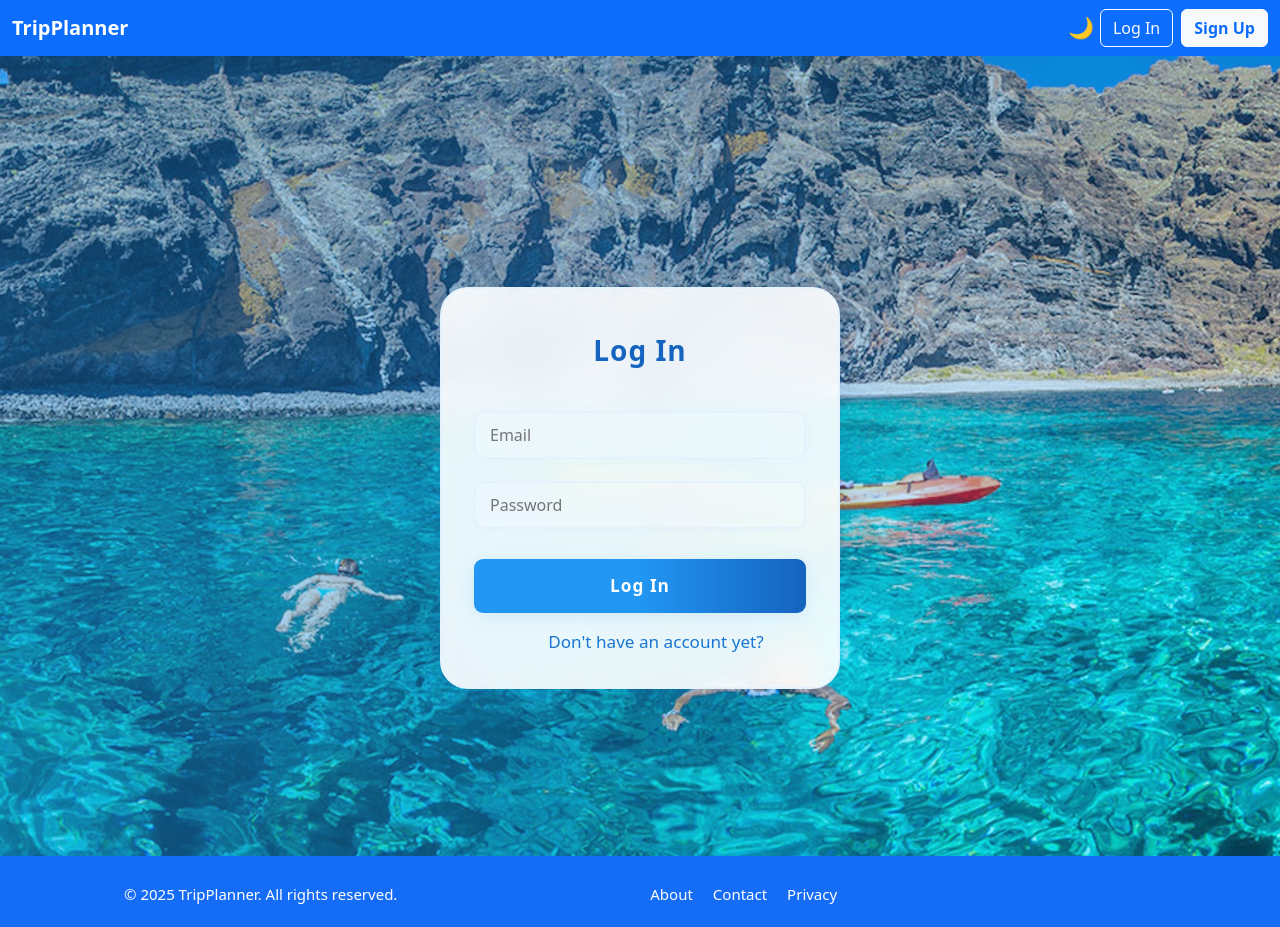
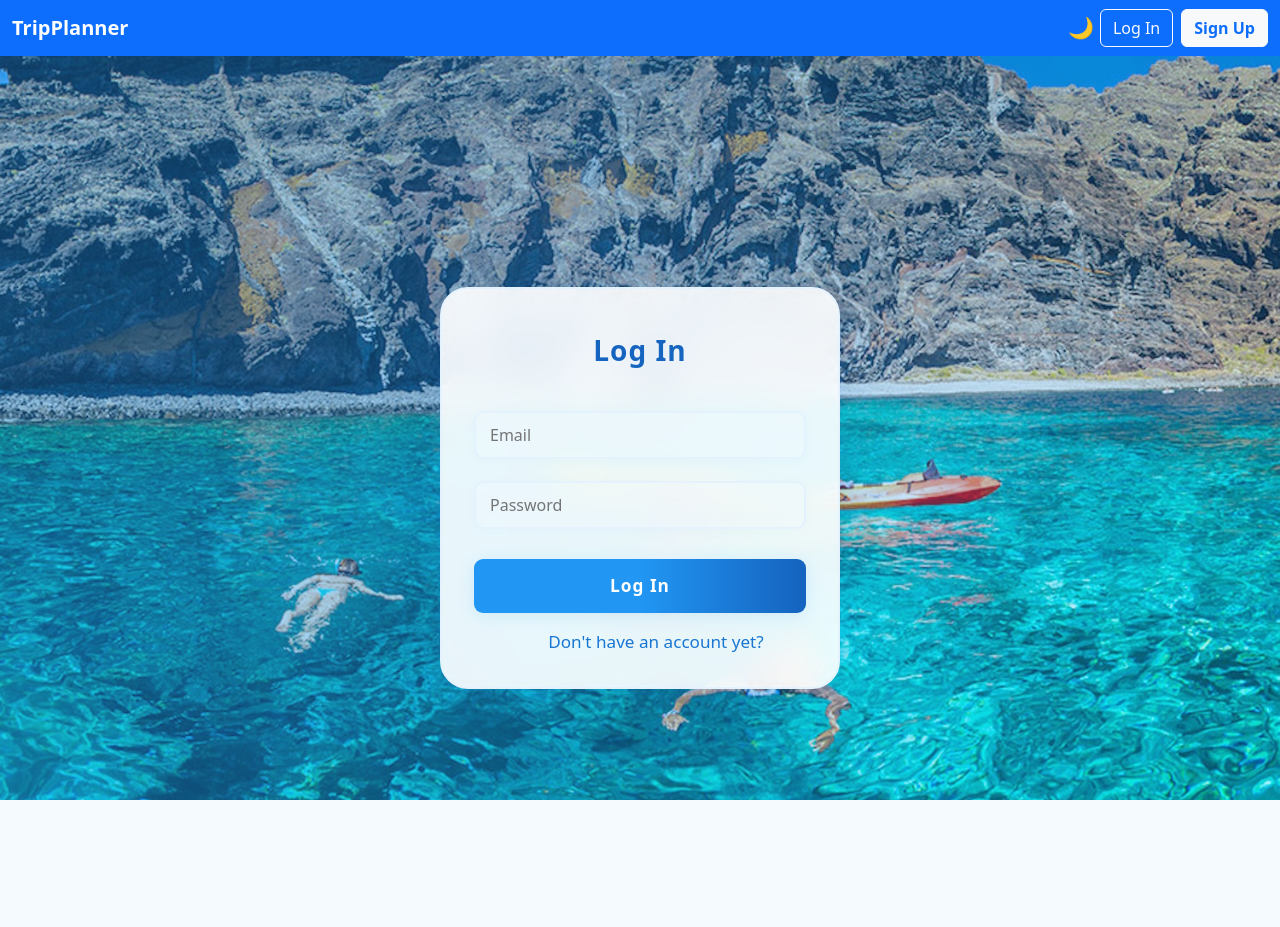
Before and after one commit to Tatatroi/ProiectWEB, a React (Vite) app in the folder frontend/: page /mvaidos/login in a window 1280 px wide. After the commit the page ends 800 px from the top, so only its background shows below. Built offline with nearby package versions, Linux system fonts and the light colour scheme.

Commit message:
Footer now is in place.

```diff
--- a/frontend/src/App.jsx
+++ b/frontend/src/App.jsx
@@ -43,13 +43,14 @@ export default function App() {
   }, []);
 
   return (
-    <div className="app-container">
+    <div id="root">
       <Navbar
         loggedIn={loggedIn}
         onLogout={handleLogout}
         theme={theme}
         setTheme={setTheme}
       />
+      <main>
         <Routes>
           <Route path="/" element={<HomePage loggedIn={loggedIn} />} />
           <Route
@@ -76,6 +77,7 @@ export default function App() {
           <Route path="/about" element={<AboutPage />} />
           <Route path="/privacy" element={<Privacy />} />
         </Routes>
+      </main>
       <Footer />
     </div>
   );
--- a/frontend/src/css/App.css
+++ b/frontend/src/css/App.css
@@ -0,0 +1,15 @@
+html, body {
+  height: 100%;
+  margin: 0;
+  padding: 0;
+}
+
+#root {
+  display: flex;
+  flex-direction: column;
+  min-height: 100vh;
+}
+
+main {
+  flex: 1;
+}
```
Lines whose indentation alone changed are shown as unchanged.
